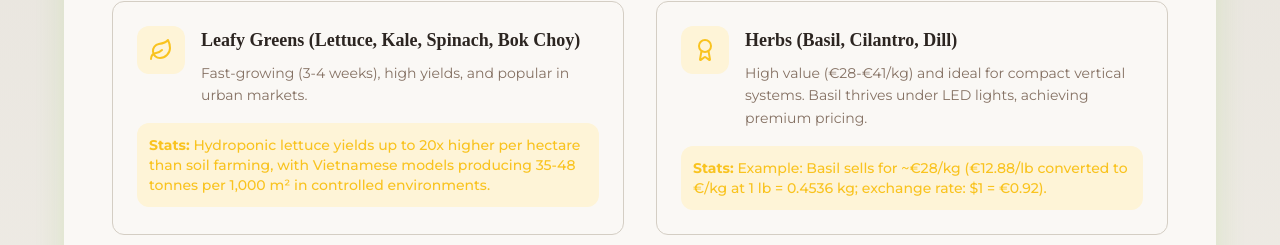
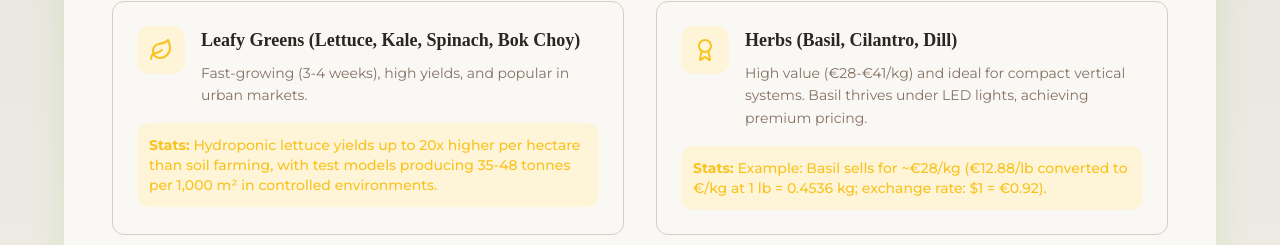
Before and after one commit to botanicalstudios/grow-solvers-kit, a React (Vite) app: page / in a window 1280 px wide. Shown: the part 3709-3954 px from the top of the page. Built offline with nearby package versions, Linux system fonts and the light colour scheme; a web font is replaced by a local one.

Commit message:
Update BenefitsSection.tsx

```diff
--- a/src/components/sections/BenefitsSection.tsx
+++ b/src/components/sections/BenefitsSection.tsx
@@ -35,7 +35,7 @@ const BenefitsSection = () => {
       icon: Leaf,
       title: "Leafy Greens (Lettuce, Kale, Spinach, Bok Choy)",
       description: "Fast-growing (3-4 weeks), high yields, and popular in urban markets.",
-      stats: "Hydroponic lettuce yields up to 20x higher per hectare than soil farming, with Vietnamese models producing 35-48 tonnes per 1,000 m² in controlled environments."
+      stats: "Hydroponic lettuce yields up to 20x higher per hectare than soil farming, with test models producing 35-48 tonnes per 1,000 m² in controlled environments."
     },
     {
       icon: Award,
```
